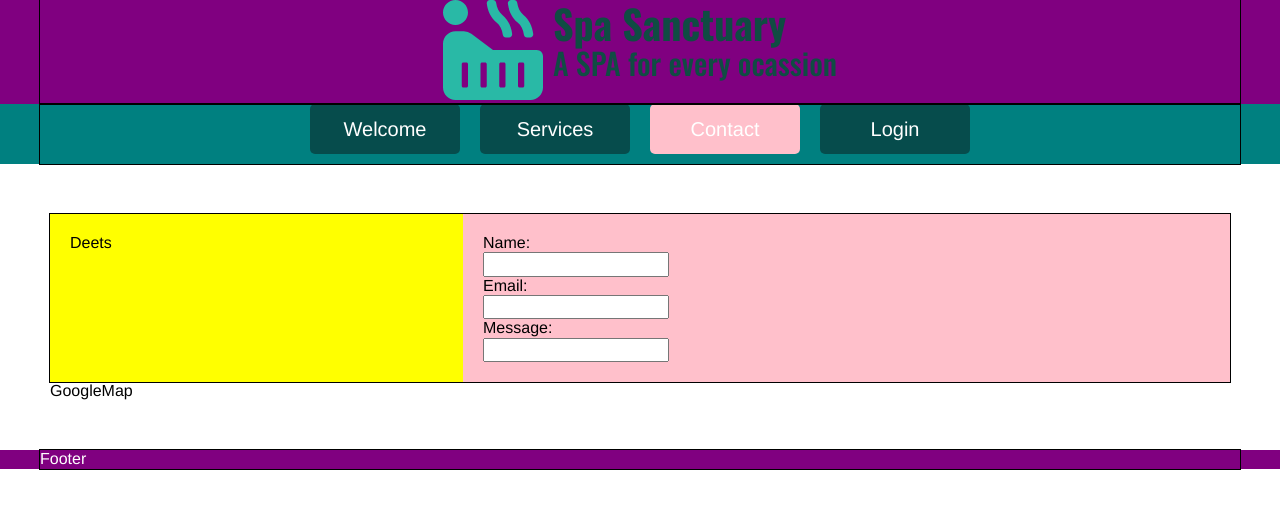
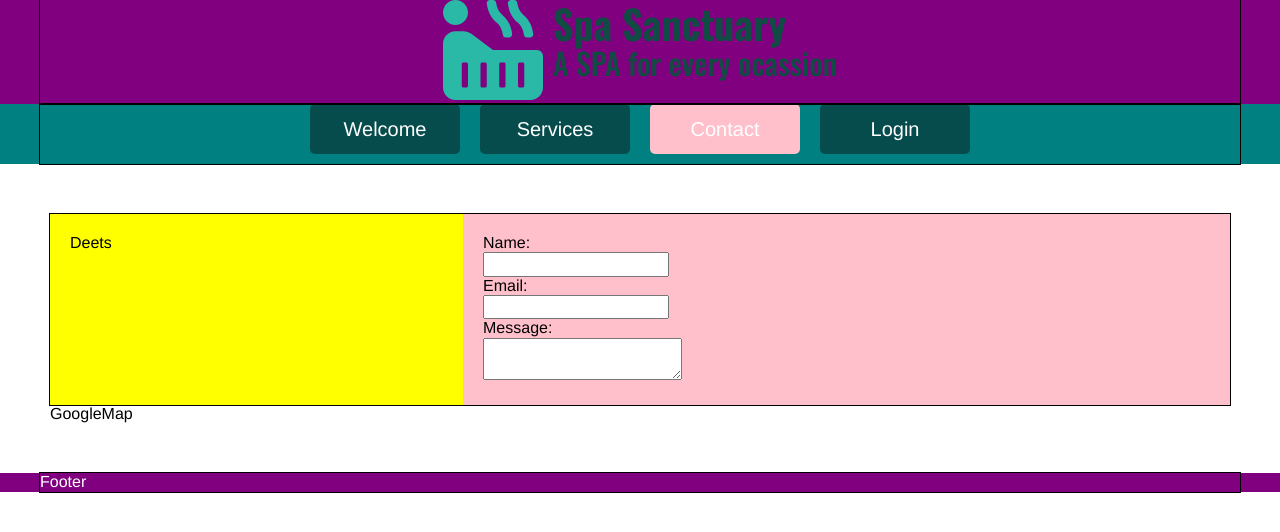
Before and after one commit to tomchristianstokka/My-Workbook, a React (Create React App) app in the folder SPA-In-Class/: page /contact in a window 1280 px wide. Shown: the top 532 px of the page. Built offline with nearby package versions, Linux system fonts and the light colour scheme.

Commit message:
Monday lesson

```diff
--- a/SPA-In-Class/src/App/Pages/Contact/ContactForm.jsx
+++ b/SPA-In-Class/src/App/Pages/Contact/ContactForm.jsx
@@ -1,17 +1,70 @@
-import React from 'react';
+import React, { useState } from 'react';
 import styled from 'styled-components';
 
 /* Components ---------------------------*/
-import FormGroup from '../../../common/FormGroup.jsx';
+import FormGroup from '../../../common/Forms/FormGroup.jsx';
+
+const formFields = {
+    nameField: {
+        id: 'userName',
+        label: 'Name',
+        inputType: 'text',
+        value: '',
+    },
+    emailField: {
+        id: 'userEmail',
+        label: 'Email',
+        inputType: 'email',
+        value: '',
+    },
+    messageField: {
+        id: 'userMessage',
+        label: 'Message',
+        inputType: 'textarea',
+        value: '',
+    },
+}
 
 const ContactForm = () => {
+
+    const [userName, userNameUpdate] = useState(formFields.nameField);
+    const [userEmail, userEmailUpdate] = useState(formFields.emailField);
+    const [userMessage, userMessageUpdate] = useState(formFields.messageField);
+
+    const handleOnChange = (event, formField) => {
+        console.log(event.target.value, formField);
+
+        const newField = {
+            ...formField,
+            value: event.target.value,
+        }
+
+        if (formField.id === 'userName') {
+            userNameUpdate(newField);
+        }
+        if (formField.id === 'userEmail') {
+            userEmailUpdate(newField);
+        }
+        if (formField.id === 'userMessage') {
+            userMessageUpdate(newField);
+        }
+    }
 
     return (
         <ContactFormStyled className='ContactForm'>
             <form>
-                <FormGroup id={ 'userName' } label={ 'Name' }/>
-                <FormGroup id={ 'userEmail' } label={ 'Email' }/>
-                <FormGroup id={ 'userMessage' } label={ 'Message' }/>
+                <FormGroup
+                    formField={ userName }
+                    onChange={ handleOnChange }
+                />
+                <FormGroup
+                    formField={ userEmail }
+                    onChange={ handleOnChange }
+                />
+                <FormGroup
+                    formField={ userMessage }
+                    onChange={ handleOnChange }
+                />
             </form>
         </ContactFormStyled>
     );
--- a/SPA-In-Class/src/common/FormGroup.jsx
+++ /dev/null
@@ -1,20 +0,0 @@
-import React from 'react';
-import styled from 'styled-components';
-
-const FormGroup = ({label, id, inputType='text'}) => {
-
-    return (
-        <FormGroupStyled className='FormGroup'>
-            <label htmlFor={ id }>{label}:</label>
-            <div className='control'>
-                <input id={ id } />
-            </div>
-        </FormGroupStyled>
-    );
-}
-
-export default FormGroup;
-
-const FormGroupStyled = styled.div`
-
-`;
--- /dev/null
+++ b/SPA-In-Class/src/common/Forms/FormGroup.jsx
@@ -0,0 +1,23 @@
+import React from 'react';
+import styled from 'styled-components';
+
+import Input from './Input.jsx';
+import Textarea from './Textarea.jsx';
+
+const FormGroup = ({formField, onChange}) => {
+
+    const Control = (formField.inputType === 'textarea')? Textarea : Input;
+
+    return (
+        <FormGroupStyled className='FormGroup'>
+            <label htmlFor={ formField.id }>{formField.label}:</label>
+            <Control formField={ formField } onChange={ onChange} />
+        </FormGroupStyled>
+    );
+}
+
+export default FormGroup;
+
+const FormGroupStyled = styled.div`
+
+`;
--- /dev/null
+++ b/SPA-In-Class/src/common/Forms/Input.jsx
@@ -0,0 +1,27 @@
+import React from 'react';
+import styled from 'styled-components';
+
+const Input = ({formField, onChange}) => {
+
+    const handleOnChange = (event) => {
+        onChange(event, formField);
+    }
+
+    return (
+        <InputStyled className='Control Input'>
+            <input
+                id={ formField.id }
+                name={ formField.id }
+                type={ formField.inputType }
+                onChange= { handleOnChange }
+                value= {formField.value }
+            />
+        </InputStyled>
+    );
+}
+
+export default Input;
+
+const InputStyled = styled.div`
+
+`;
--- /dev/null
+++ b/SPA-In-Class/src/common/Forms/Textarea.jsx
@@ -0,0 +1,26 @@
+import React from 'react';
+import styled from 'styled-components';
+
+const Textarea = ({formField, onChange}) => {
+
+    const handleOnChange = (event) => {
+        onChange(event, formField);
+    }
+
+    return (
+        <TextareaStyled className='Control Textarea'>
+            <textarea
+                id={ formField.id }
+                name={ formField.id }
+                onChange= { handleOnChange }
+                value= {formField.value }
+            />
+        </TextareaStyled>
+    );
+}
+
+export default Textarea;
+
+const TextareaStyled = styled.div`
+
+`;
```
